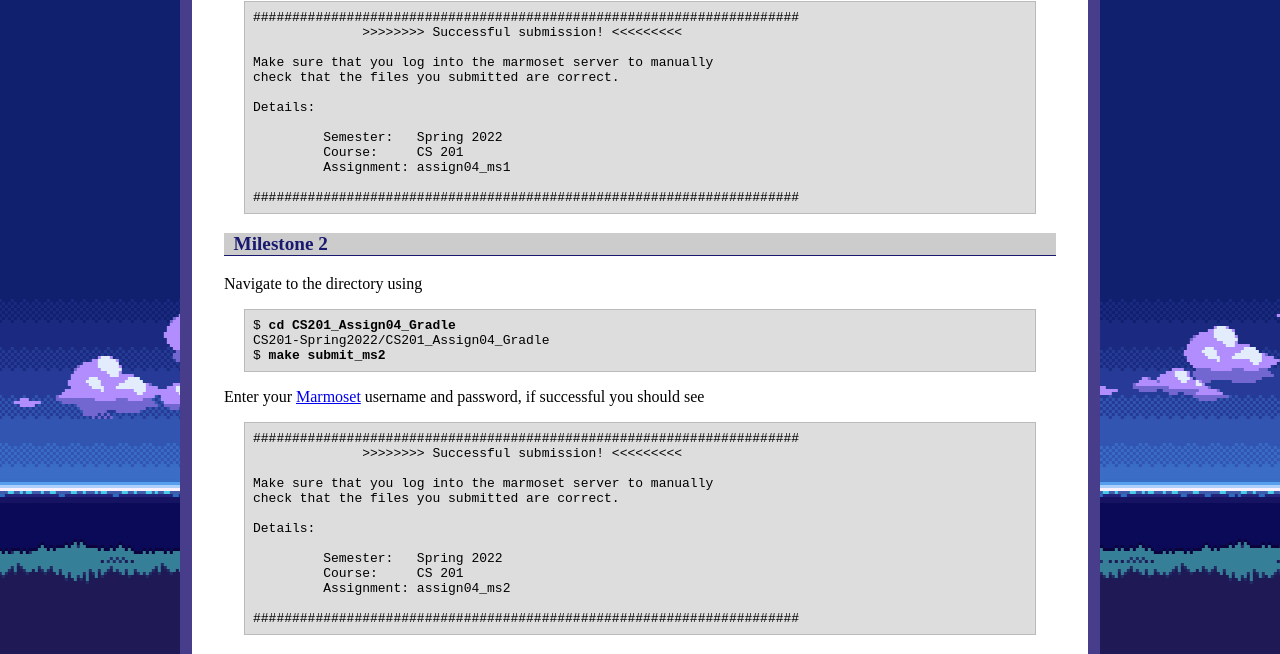
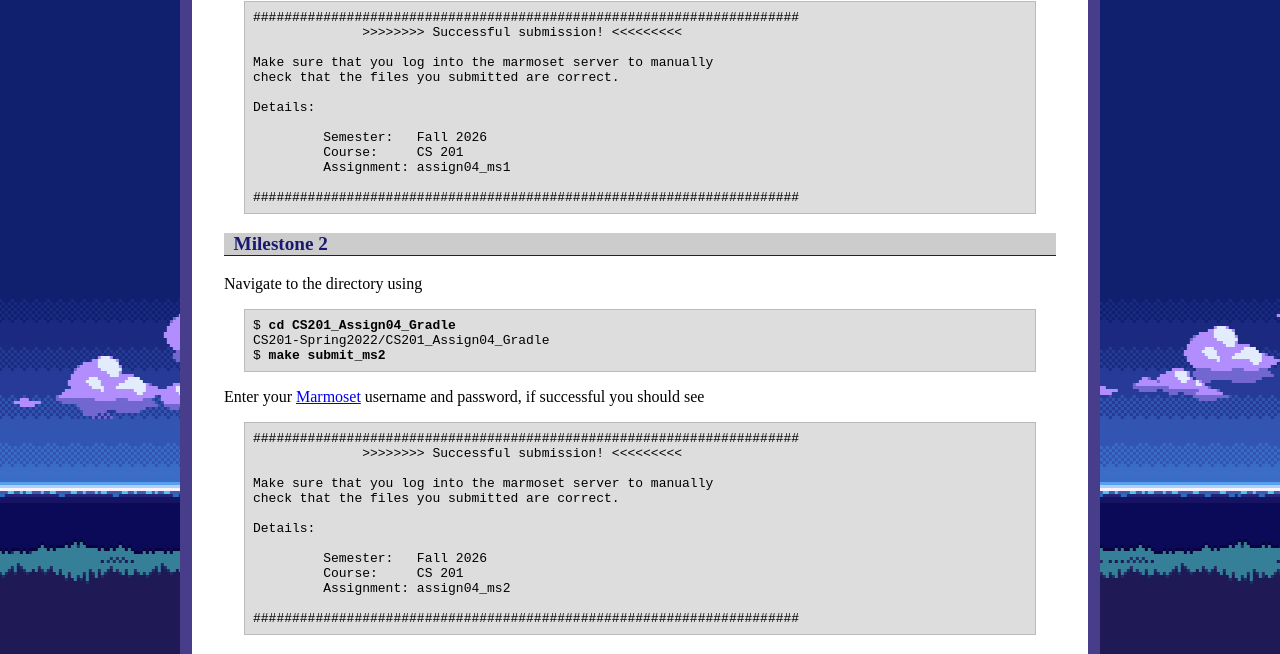
Before and after one commit to ycpcs/cs201-fall2026, a Jekyll site: the page built from assign/assign04.md, in a window 1280 px wide and 1400 px high, scrolled down 7836 px. Shown: the part 409-1063 px from the top of the window. Built offline with Jekyll 4.4.1, drawn with Linux system fonts in a browser that asks for light colours; some of the changed text lies outside the part shown.

Commit message:
Update assign04.md

```diff
--- a/assign/assign04.md
+++ b/assign/assign04.md
@@ -312,7 +312,7 @@ check that the files you submitted are correct.
 
 Details:
 
-         Semester:   Spring 2022
+         Semester:   Fall 2026
          Course:     CS 201
          Assignment: assign04_ms1
 
@@ -340,7 +340,7 @@ check that the files you submitted are correct.
 
 Details:
 
-         Semester:   Spring 2022
+         Semester:   Fall 2026
          Course:     CS 201
          Assignment: assign04_ms2
 
```
Also changed, not shown: other parts of assign/assign04.md (+2 -2 lines).
